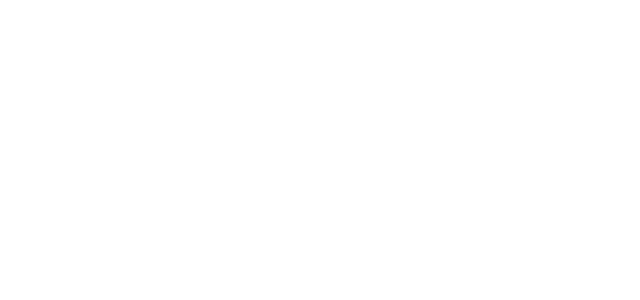
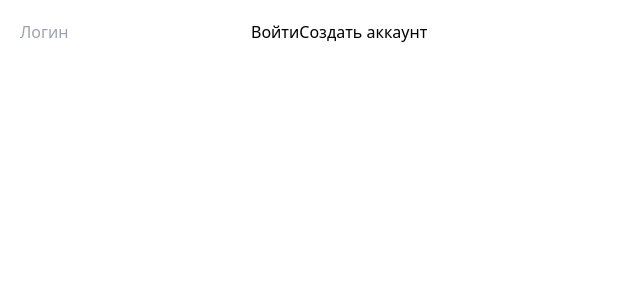
Before and after one commit to MichaelRand0/vue-todo, a Vue app: page /auth in a window 1280 px wide. Before the commit this address had no page. Shown: the top 300 px of the page, without its empty margins (0-640 px from the left). Built offline with nearby package versions, Linux system fonts and the light colour scheme.

Commit message:
:bug: Simple auth added

```diff
--- a/src/App.vue
+++ b/src/App.vue
@@ -1,13 +1,29 @@
 <template>
   <div>
+    <div v-if="$store.state.auth.user" class="fixed right-3 bottom-3 bg-black text-lg text-white font-bold p-2 opacity-75">
+      <div>Пользователь: {{ $store.state.auth.user }}</div>
+      <button class="border-b-2 border-b-red-600" @click="$store.commit('logout')">Выйти</button>
+    </div>
     <router-view />
   </div>
 </template>
 <script>
 export default {
-
+  watch: {
+    '$store.state.auth.user': function () {
+      const user = this.$store.state.auth.user
+      user ? this.$router.push('/') : !user ? this.$router.push('/auth') : ''
+    },
+  },
+  mounted() {
+    const user = localStorage.getItem('user')
+    if (user) {
+      this.$store.commit('setUser', user)
+      console.log('user mounted', user)
+    } else {
+      this.$router.push('/auth')
+    }
+  },
 }
 </script>
-<style>
-
-</style>
+<style></style>
--- a/src/main.ts
+++ b/src/main.ts
@@ -4,6 +4,7 @@
 import components from './shared'
 import router from './router/routes'
 import directives from './directives'
+import store from './store/store'
 
 const app = createApp(App)
 
@@ -15,4 +16,4 @@
   app.component(component.name, component)
 })
 
-app.use(router).mount('#app')
+app.use(store).use(router).mount('#app')
--- /dev/null
+++ b/src/pages/AuthPage.vue
@@ -0,0 +1,45 @@
+<template>
+  <div>
+    <ModalMain :alwaysShow="true" v-model:show="show">
+      <form @submit.prevent>
+        <InputMain v-model="value" placeholder="Логин" />
+        <ButtonMain @click="login" class="mb-5">Войти</ButtonMain>
+        <ButtonMain @click="signUp">Создать аккаунт</ButtonMain>
+      </form>
+    </ModalMain>
+  </div>
+</template>
+<script>
+export default {
+  data() {
+    return {
+      show: true,
+      value: ''
+    }
+  },
+  methods: {
+    login() {
+      const users = JSON.parse(localStorage.getItem('users')) ?? []
+      const isUserExists = users?.includes(this.value)
+      if(isUserExists) {
+        localStorage.setItem('user', this.value)
+        this.$store.commit('setUser', this.value)
+      } else {
+        alert('Пользователь не существует')
+      }
+    },
+    signUp() {
+      const users = JSON.parse(localStorage.getItem('users')) ?? []
+      const isUserExists = users?.includes(this.value)
+      if(isUserExists) {
+        alert('Пользователь уже существует')
+      } else {
+        localStorage.setItem('users', JSON.stringify([...users, this.value]))
+        localStorage.setItem('user', this.value)
+        this.$store.commit('setUser', this.value)
+        this.value = ''
+      }
+    },
+  }
+}
+</script>
--- a/src/pages/MainPage.vue
+++ b/src/pages/MainPage.vue
@@ -31,6 +31,7 @@
   </div>
 </template>
 <script>
-export default {}
+export default {
+}
 </script>
 <style></style>
--- a/src/pages/UserPosts.vue
+++ b/src/pages/UserPosts.vue
@@ -28,14 +28,12 @@
 <script>
 import PostForm from '.././modules/PostForm'
 import PostList from '.././modules/PostList'
-import ModalMain from '.././shared/ModalMain.vue'
 import axios from 'axios'
 
 export default {
   components: {
     PostForm,
     PostList,
-    ModalMain,
   },
   data() {
     return {
--- a/src/router/routes.ts
+++ b/src/router/routes.ts
@@ -1,6 +1,7 @@
 import { createRouter, createWebHistory } from 'vue-router'
 import MainPage from '../pages/MainPage.vue'
 import UserPosts from '../pages/UserPosts.vue'
+import AuthPage from '../pages/AuthPage.vue'
 
 const routes = [
   {
@@ -11,6 +12,10 @@
     path: '/posts',
     component: UserPosts,
   },
+  {
+    path: '/auth',
+    component: AuthPage,
+  },
 ]
 
 const router = createRouter({
--- a/src/shared/ModalMain.vue
+++ b/src/shared/ModalMain.vue
@@ -11,15 +11,22 @@
 </template>
 <script>
 export default {
+  name: 'ModalMain',
   props: {
     show: {
       type: Boolean,
       required: true,
     },
+    alwaysShow: {
+      type: Boolean,
+      default: () => false
+    },
   },
   methods: {
     hideModal() {
-      this.$emit('update:show', false)
+      if(!this.alwaysShow) {
+        this.$emit('update:show', false)
+      }
     },
   },
 }
--- /dev/null
+++ b/src/store/authModule.ts
@@ -0,0 +1,15 @@
+
+export default {
+  state: () => ({
+    user: null,
+  }),
+  mutations: {
+    setUser(state, user) {
+      state.user = user
+    },
+    logout(state) {
+      state.user = null
+      localStorage.removeItem('user')
+    }
+  },
+}
--- /dev/null
+++ b/src/store/store.ts
@@ -0,0 +1,8 @@
+import { createStore } from 'vuex'
+import authModule from './authModule'
+
+export default createStore({
+  modules: {
+    auth: authModule,
+  },
+})
```
